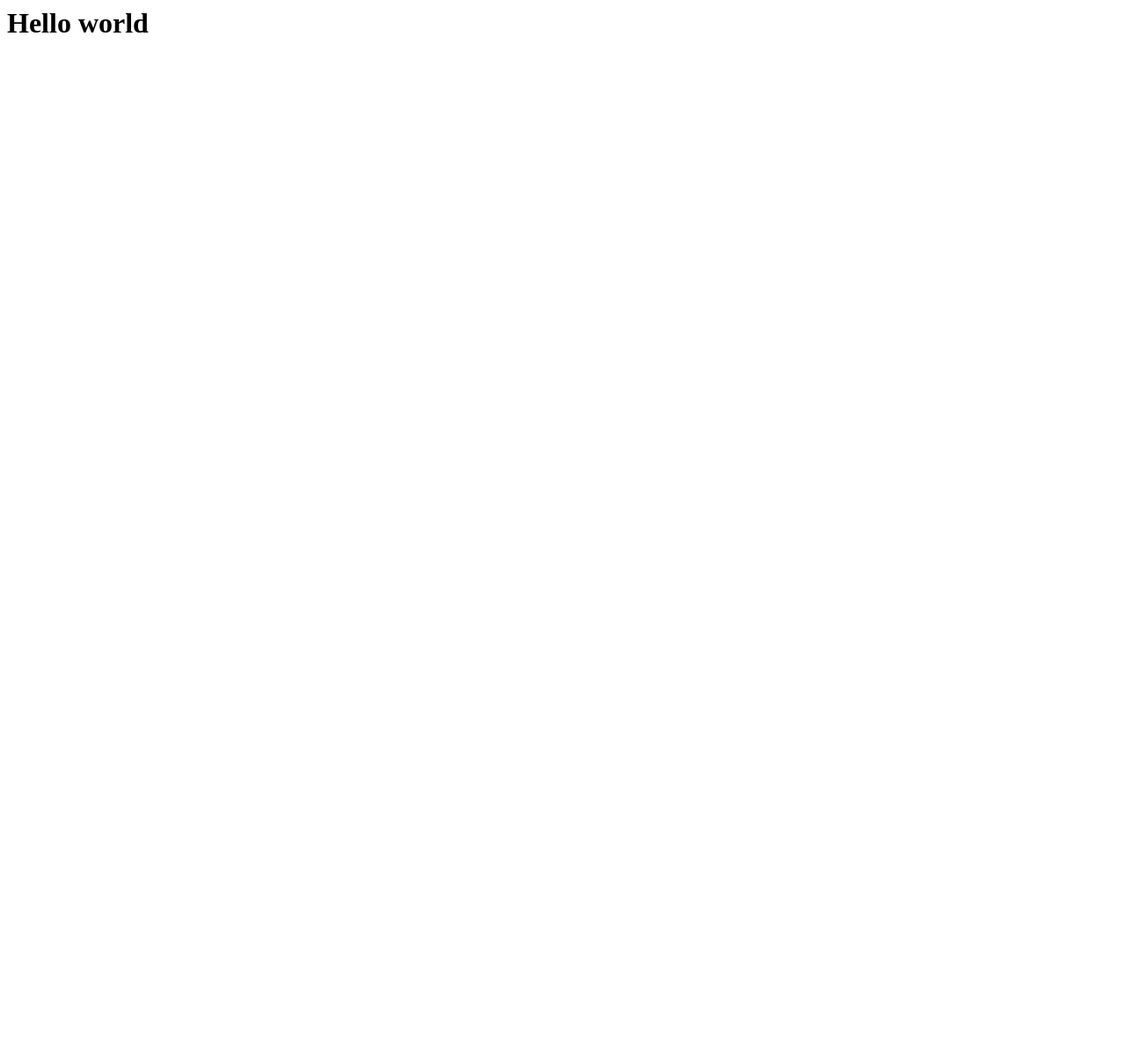
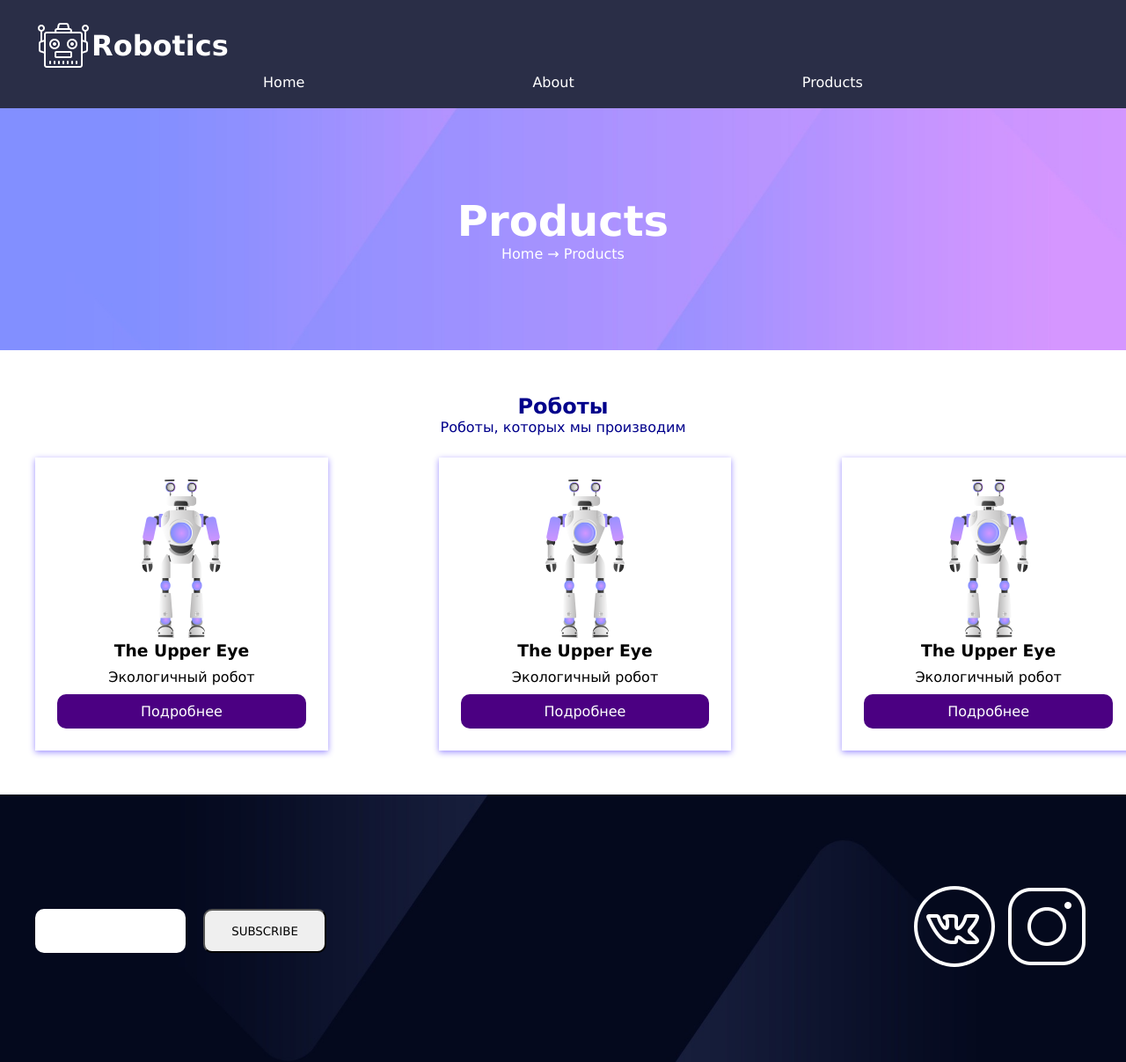
Before and after one commit to masoedovaksenia/cj, a plain HTML site: page index.html in a window 1280 px wide. Shown: the whole page at 88% size. Before the commit the page ends 800 px from the top, so only its background shows below. Drawn offline with Linux system fonts and the light colour scheme.

Commit message:
Add files via upload

```diff
--- a/index.html
+++ b/index.html
@@ -1 +1,123 @@
-<h1>Hello world</h1>
+<!DOCTYPE html>
+<html lang="en"> <!--Начало документа-->
+<head>
+    <meta charset="UTF-8">
+    <meta name="viewport" content="width=device-width, initial-scale=1.0">
+    <meta http-equiv="X-UA-Compatible" content="ie=edge">
+    <link rel="stylesheet" href="styles.css">
+</head>
+<body>
+    <!--Начало шапки-->
+    <header class="header">
+    <div class="container">
+        <!-- Начало блока с лого -->
+            <div class="header-logo">
+                <img class="logo-img" src="img/logo.png">
+                <h1 class="header-row">Robotics</h1>
+            </div>
+        <!-- Конец блока с лого -->
+        <!-- Блок меню -->
+            <div class="header-menu">
+                <ul class="menu">
+                    <li class="menu-item">
+                        <a class="menu-link" href="#">Home</a>
+                    </li>
+                    <li class="menu-item">
+                        <a class="menu-link" href="#">About</a>
+                    </li>
+                    <li class="menu-item">
+                        <a class="menu-link" href="#">Products</a>
+                    </li>
+                </ul>
+            </div>
+
+        <!-- Конец блока меню -->
+    </div>
+    </header>
+    <!--Конец шапки-->
+
+    <!--Начало основной части-->
+    <main class="main">
+        <section class="banner-section">
+            <div class="container">
+                <div class="banner-text">
+                    <h1 class="banner-title">Products</h1>
+                    <div class="banner-description">
+                        <a href="#" class="menu-link">Home</a> &#x2192 <a href="#" class="menu-link">Products</a>
+                    </div>
+                </div>
+            </div>
+        </section>
+        <section class="card-section">
+            <div class="container">
+                <div class="cards-text">
+                    <h1 class="cards-title">Роботы</h1>
+                    <div class="cards-description">Роботы, которых мы производим</div>
+                </div>
+                <div class="cards-container">
+
+                    <div class="cards">
+                        <div class="card">
+                            <img class="card-img" src="img/p1.png">
+                            <div class="card-body">
+                                <h3 class="card-title">The Upper Eye</h3>
+                                <div class="card-text">Экологичный робот</div>
+                                <div class="card-button">
+                                    <a class="card-link" href=#>Подробнее</a>
+                                </div>
+                            </div>
+                        </div>
+                    </div>
+                    <div class="cards">
+                        <div class="card">
+                            <img class="card-img" src="img/p1.png">
+                            <div class="card-body">
+                                <h3 class="card-title">The Upper Eye</h3>
+                                <div class="card-text">Экологичный робот</div>
+                                <div class="card-button">
+                                    <a class="card-link" href=#>Подробнее</a>
+                                </div>
+                            </div>
+                        </div>
+                    </div>
+                    <div class="cards">
+                        <div class="card">
+                            <img class="card-img" src="img/p1.png">
+                            <div class="card-body">
+                                <h3 class="card-title">The Upper Eye</h3>
+                                <div class="card-text">Экологичный робот</div>
+                                <div class="card-button">
+                                    <a class="card-link" href=#>Подробнее</a>
+                                </div>
+                            </div>
+                        </div>
+                    </div>
+
+                </div>
+            </div>
+        </section>
+    </main>
+    <!--Конец основной части-->
+
+    <!--Начало "подвала"-->
+    <footer class="footer">
+        <div class="container">
+            <div class="footer-row">
+                <div class="search">
+                    <div class="footer-search">
+                        <input type="text" class="footer-search-input">
+                        <button class="footer-search-button">Subscribe</button>
+                    </div>
+                </div>
+                <div class="social-network">
+                    <a href="#"><img class="footer-logo" src="img/vk.png"></a>
+                    <a href="#"><img class="footer-logo" src="img/instagram.png"></a>
+                </div>
+            </div>
+        </div>
+
+    </footer>
+
+    <!--Конец "подвала"-->
+</body>
+</html> <!--Конец документа-->
--- /dev/null
+++ b/styles.css
@@ -0,0 +1,152 @@
+* {
+    font-family: Verdana, Geneva, Tahoma, sans-serif;
+    margin: 0;
+    padding: 0;
+}
+
+.container {
+    max-width: 1200px;
+    padding: 0 15px;
+    margin: 0 auto;
+}
+
+.header {
+    width: 100%;
+    color: white;
+    padding: 20px;
+    background: #151a35e8;
+    box-sizing: border-box;
+}
+
+.menu-item {
+    list-style: none;
+}
+
+.menu-link {
+    color: white;
+    text-decoration: none;
+}
+
+.banner-text {
+    text-align: center;
+    color: white
+}
+
+.banner-section {
+    padding: 100px 0;
+    background: url(img/banner-bg.jpg);
+    background-size: cover;
+    background-position: center;
+}
+
+.banner-title {
+    font-size: 48px;
+}
+
+.banner-description {
+    text-align: center;
+    color: white;
+}
+
+.card-section {
+    padding: 50px 0px;
+}
+
+.cards-title, .cards-description {
+    color: darkblue;
+    text-align: center;
+}
+
+.card {
+    text-align: center;
+    padding: 25px;
+    margin-top: 25px;
+    width: 100%;
+    background: white;
+    box-shadow: 0px 2px 7px 0px #9e90ff;
+}
+
+.card:hover {
+    box-shadow: 0px 4px 14px 0 #9e90ff;
+}
+
+.card-link {
+    text-decoration: none;
+    color: white;
+}
+
+.card-button {
+    text-align: center;
+    background: indigo;
+    padding: 10px 70px;
+    border-radius: 10px;
+}
+
+.card-title, .card-text {
+    margin-bottom: 10px;
+}
+
+.footer {
+    background: url(img/footer-bg.jpg);
+    background-size: cover;
+    padding: 100px 0px;
+}
+
+.copyright {
+    color: white
+}
+
+.menu {
+    display: flex;
+    flex-direction: row;
+    justify-content: space-evenly;
+}
+
+.header-logo {
+    display: flex;
+    flex-direction: row;
+    align-items: center;
+    flex-grow: 1;
+}
+
+.header-menu {
+    flex-grow: 3;
+}
+
+.cards-container {
+    display: flex;
+    flex-direction: row;
+    justify-content: space-between;
+}
+
+.footer-row {
+    display: flex;
+    flex-direction: row;
+    justify-content: space-between;
+}
+
+.footer-search {
+    display: flex;
+    justify-content: space-between;
+    margin-top: 30px;
+    align-items: center;
+}
+
+.footer-search-input {
+    height: 50px;
+    margin-right: 20px;
+    border-radius: 10px;
+    border: none;
+}
+
+.footer-search-button {
+    height: 50px;
+    width: 140px;
+    border-radius: 10px;
+    text-transform: uppercase;
+}
+
+.social-networks {
+    display: flex;
+    justify-content: flex-end;
+}
```
Also changed, not shown: img/banner-bg.jpg (added), img/facebook.png (added), img/footer-bg.jpg (added), img/instagram.png (added), img/logo.png (added), img/p1.png (added), img/vk.png (added), img/youtube.png (added).
